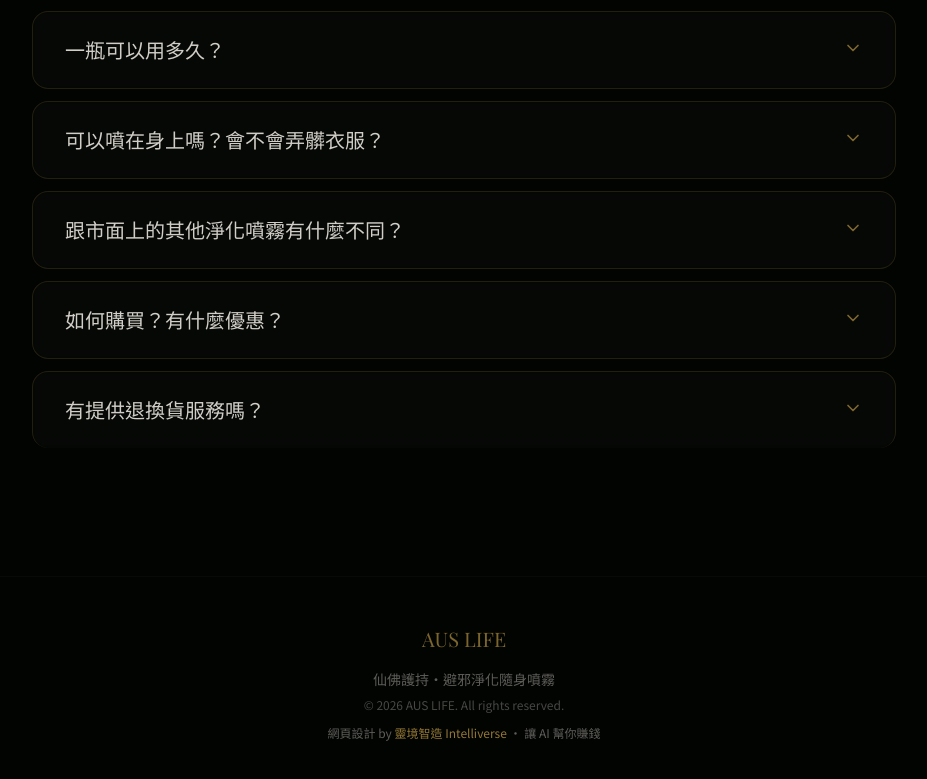
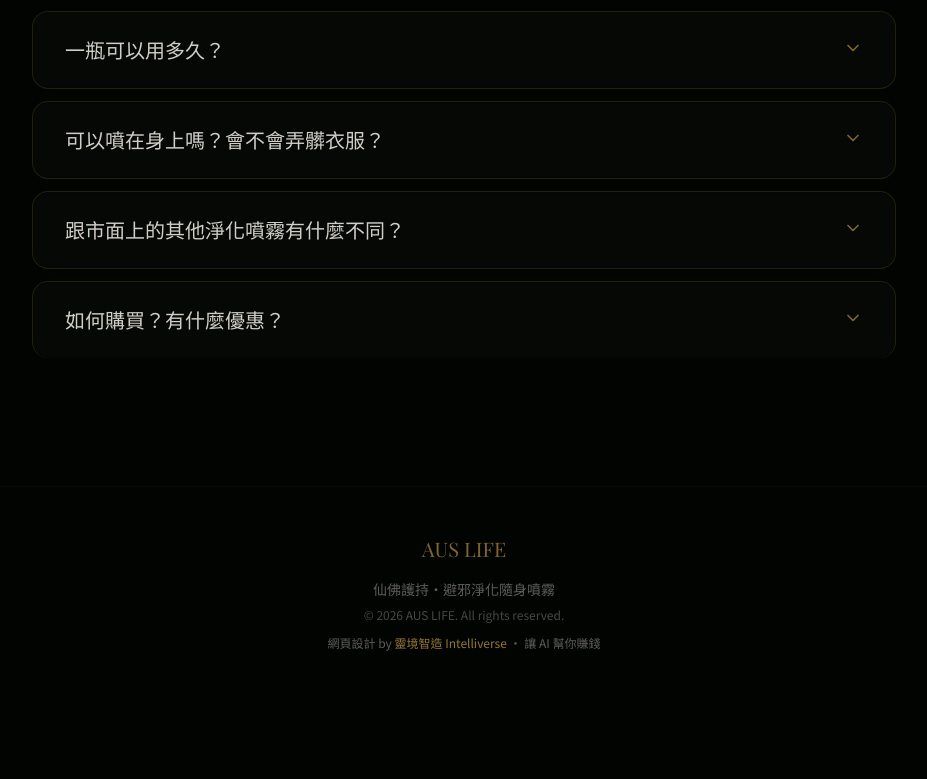
Before and after one commit to kiolllery8-dev/purifying-spray-landing-page, a Next.js app: page /3 in a window 1280 px wide. Shown: the part 8559-9338 px from the top of the page, without its empty margins (176-1103 px from the left). After the commit the page ends 9258 px from the top, so only its background shows below. Built offline with nearby package versions, Linux system fonts and the light colour scheme; a web font is replaced by a local one.

Commit message:
copy(/3): remove 退換貨 FAQ entry

```diff
--- a/app/3/TestimonialClient.tsx
+++ b/app/3/TestimonialClient.tsx
@@ -1027,10 +1027,6 @@ const FAQ_DATA = [
     q: "如何購買？有什麼優惠？",
     a: "您可以透過本頁面下方的選購按鈕前往官方商城選購，提供四種超值組合：1 入 NT$290（不含運費）、2 入 NT$580（免運）、3 入 NT$699（免運）、6 入 NT$1,200（免運）。也可以透過 LINE 官方帳號（@auslife）諮詢客服了解更多組合方案。",
   },
-  {
-    q: "有提供退換貨服務嗎？",
-    a: "我們提供 7 天鑑賞期退換貨服務。若商品未拆封使用，可於收到商品後 7 天內申請退換貨。如有任何問題，歡迎透過 LINE 官方帳號聯繫我們的客服團隊，我們將竭誠為您服務。",
-  },
 ];
 
 function FAQSection() {
--- a/app/3/page.tsx
+++ b/app/3/page.tsx
@@ -220,15 +220,6 @@ const faqJsonLd = {
           "您可以透過本頁面下方的選購按鈕前往官方商城選購，提供四種超值組合：1 入 NT$290（不含運費）、2 入 NT$580（免運）、3 入 NT$699（免運）、6 入 NT$1,200（免運）。也可以透過 LINE 官方帳號（@auslife）諮詢客服了解更多組合方案。",
       },
     },
-    {
-      "@type": "Question",
-      name: "有提供退換貨服務嗎？",
-      acceptedAnswer: {
-        "@type": "Answer",
-        text:
-          "我們提供 7 天鑑賞期退換貨服務。若商品未拆封使用，可於收到商品後 7 天內申請退換貨。如有任何問題，歡迎透過 LINE 官方帳號聯繫我們的客服團隊，我們將竭誠為您服務。",
-      },
-    },
   ],
 };
 
```
